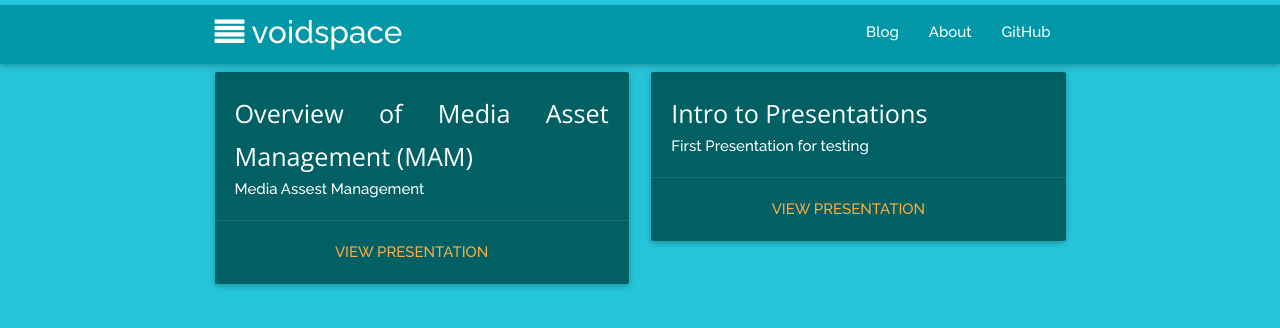
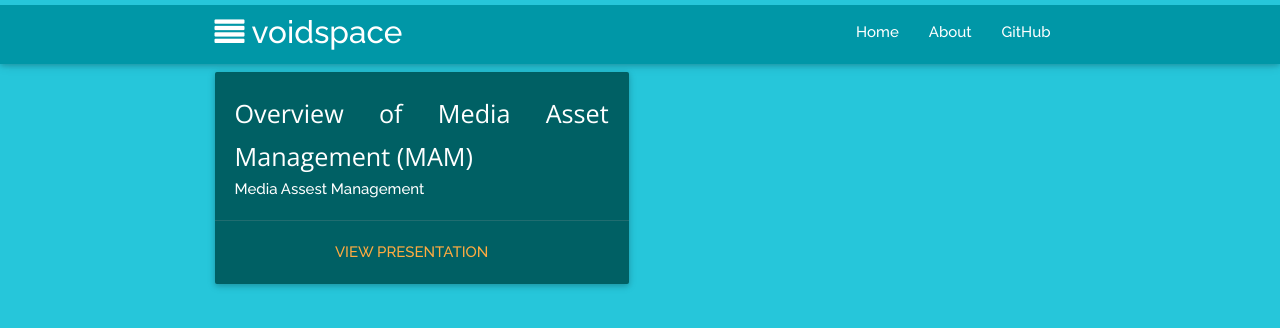
Before and after one commit to fractalio/presentations, a Jekyll site: the page built from index.html, in a window 1280 px wide. Shown: the top 328 px of the page. Built offline with Jekyll 4.4.1, drawn with Linux system fonts in a browser that asks for light colours; nearby versions of some CDN libraries.

Commit message:
Updated navs and filenames

```diff
--- a/_includes/header.html
+++ b/_includes/header.html
@@ -5,11 +5,11 @@
                <div class="container">
                 <a internal href="{{ site.baseurl }}/" class="brand-logo"><i class="fa fa-align-justify"></i> {{site.title}}</a>
                 <ul id="nav-mobile" class="right side-nav">
-                    <li><a internal href="{{ site.url }}"><strong>Blog</strong></a>
+                    <li><a internal href="http://fractalio.com" target="_blank"><strong>Home</strong></a>
                     </li>
-                    <li><a internal href="{{ site.url }}/about/"><strong>About</strong></a>
+                    <li><a internal href="http://fractalio.com/#about" target="_blank"><strong>About</strong></a>
                     </li>
-                    <li><a href="http://github.com/ramaseshan/" target="_blank"><strong>GitHub</strong></a>
+                    <li><a href="http://github.com/fractalio/" target="_blank"><strong>GitHub</strong></a>
                     </li>
                 </ul>
                 <a class="button-collapse" href="#" data-activates="nav-mobile">Menu</a>
--- a/_posts/2015-12-03-overview-to-MAM.markdown
+++ b/_posts/2015-12-03-overview-to-mam.markdown
@@ -1,9 +1,9 @@
 ---
 layout: reveal
-title:  "Overview of Media Asset Management (MAM)"
+title: "Overview of Media Asset Management (MAM)"
 tagline: "Media Assest Management"
 theme: simple
-permalink: hello-world
+permalink: intro-to-mam
 intro_slide: intro.md
 final_slide: contact.md
 ---
```
Also changed, not shown: _posts/_2015-10-05-sample-post.markdown (renamed from _posts/2015-10-05-sample-post.markdown).
